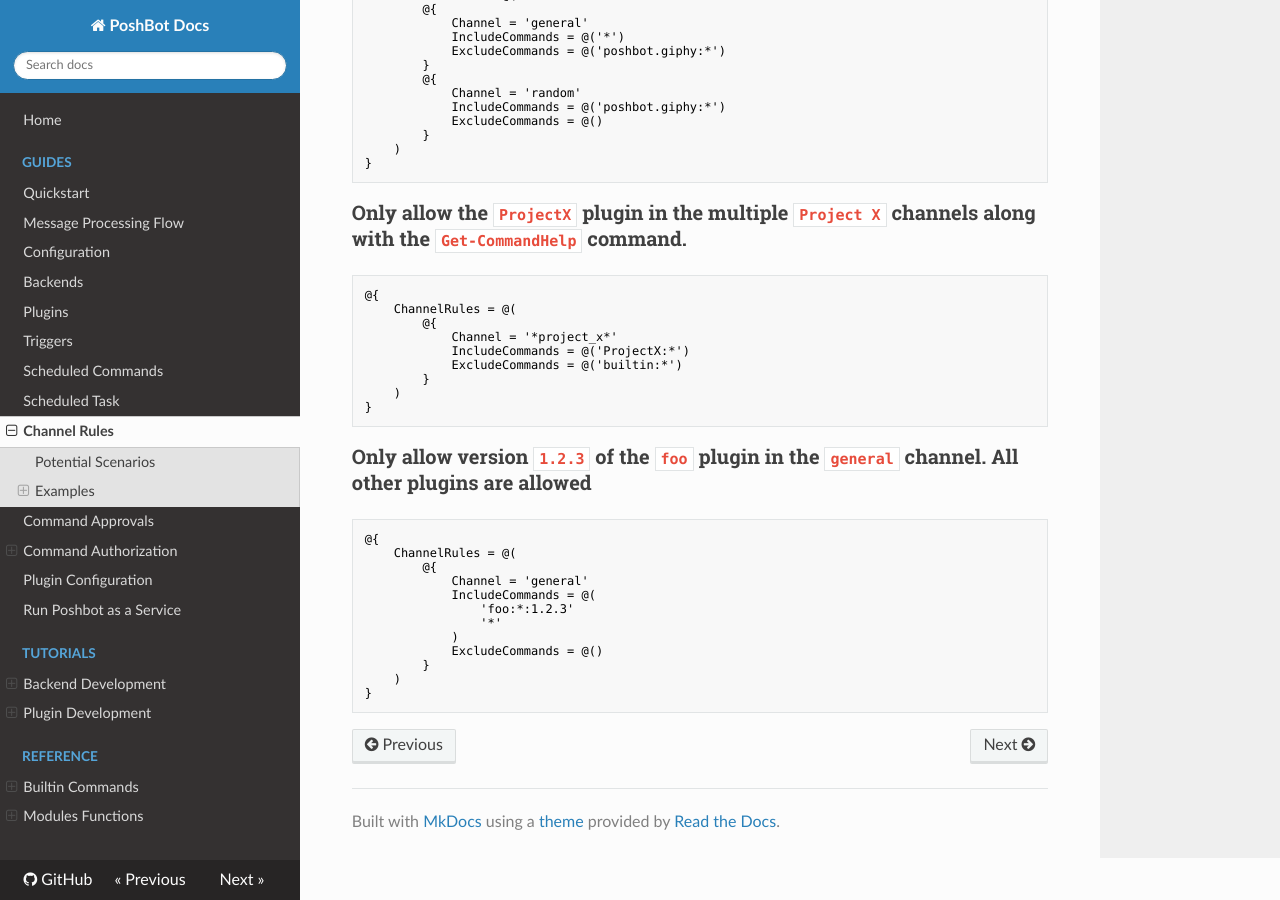
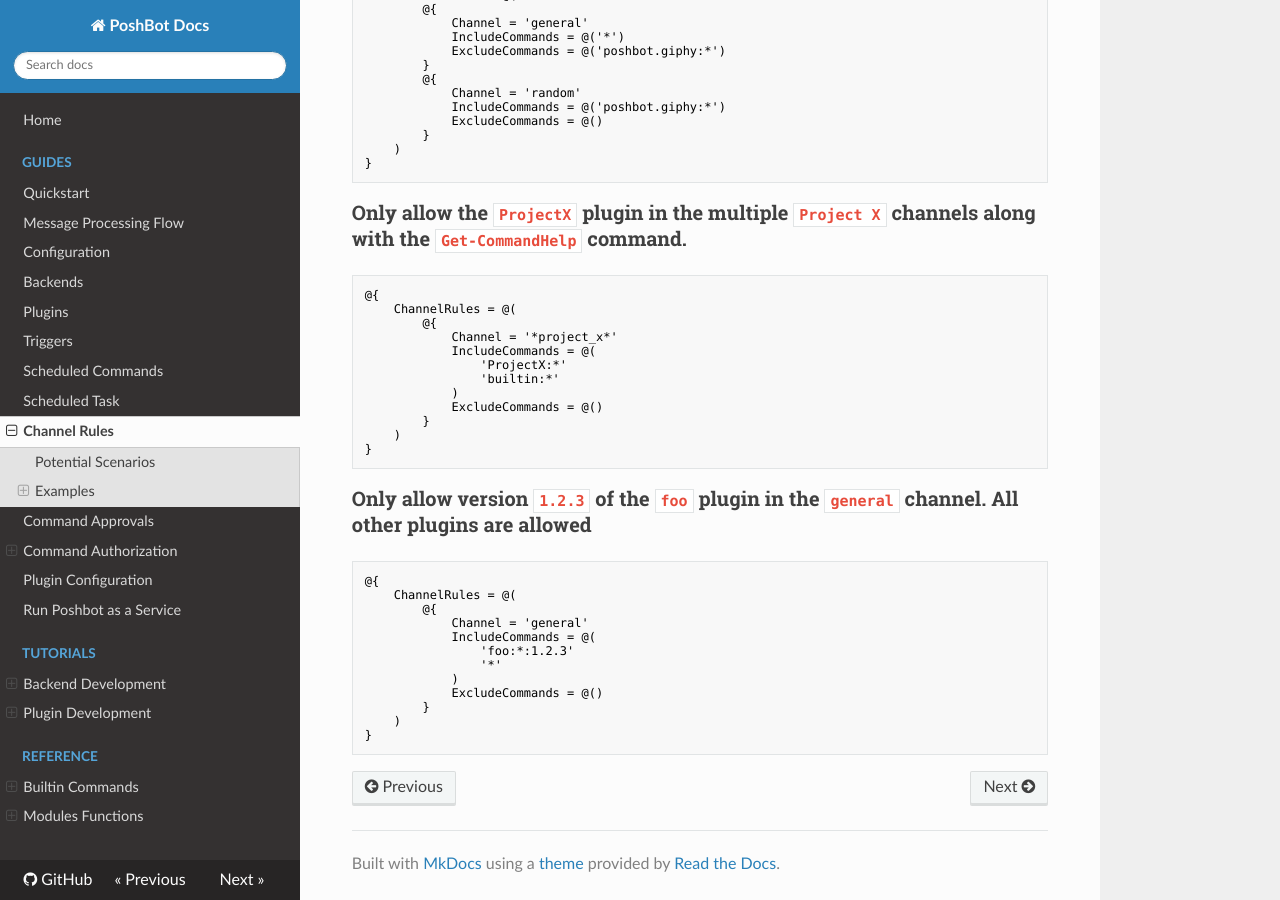
Before and after one commit to poshbotio/PoshBot, an MkDocs documentation site: the page built from docs/guides/channel-rules.md, in a window 1280 px wide and 900 px high, scrolled down 1402 px. Built offline with MkDocs 1.6.1, drawn with Linux system fonts in a browser that asks for light colours; nearby versions of some CDN libraries; old or Windows-style settings are respelled for this version of MkDocs.

Commit message:
fix example

```diff
--- a/docs/guides/channel-rules.md
+++ b/docs/guides/channel-rules.md
@@ -71,8 +71,11 @@ Channel rules allow the bot administrator to control what channels PoshBot is al
     ChannelRules = @(
         @{
             Channel = '*project_x*'
-            IncludeCommands = @('ProjectX:*')
-            ExcludeCommands = @('builtin:*')
+            IncludeCommands = @(
+                'ProjectX:*'
+                'builtin:*'
+            )
+            ExcludeCommands = @()
         }
     )
 }
```
